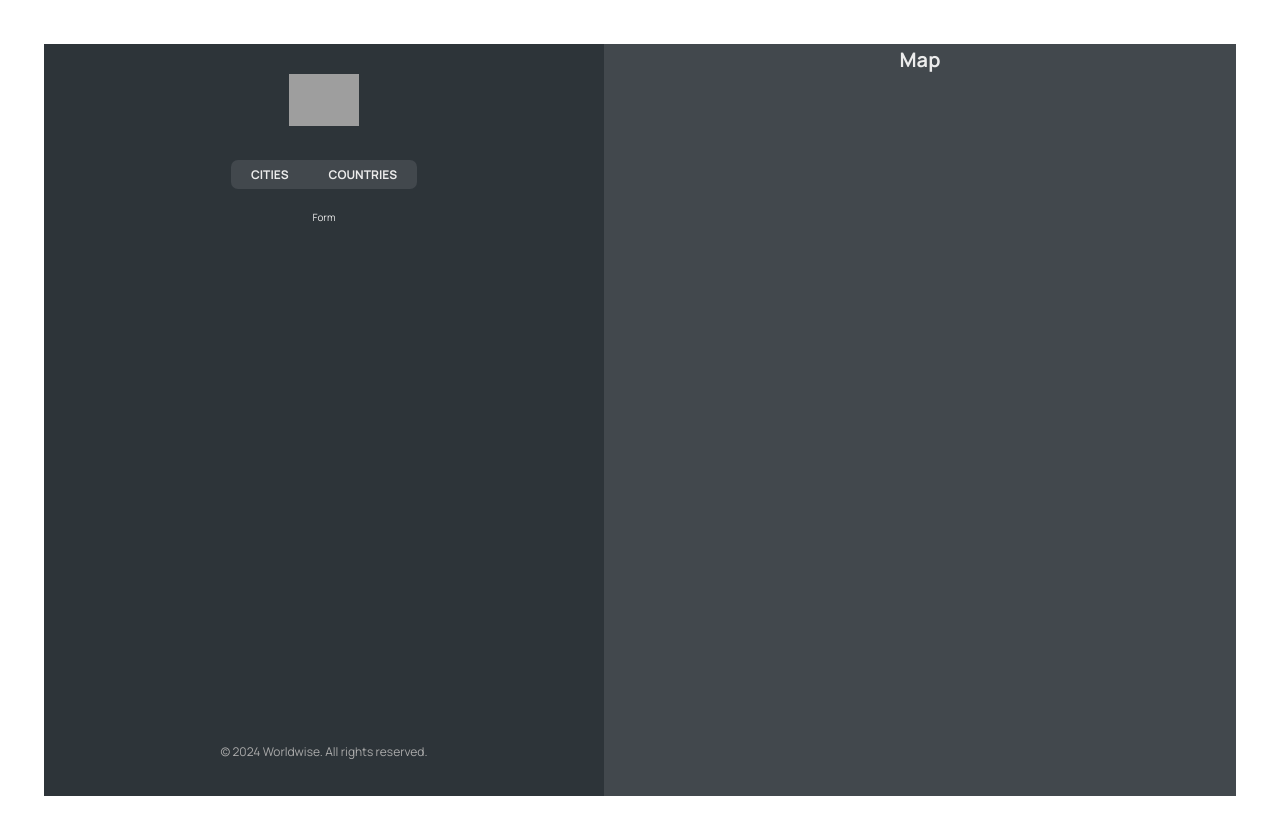
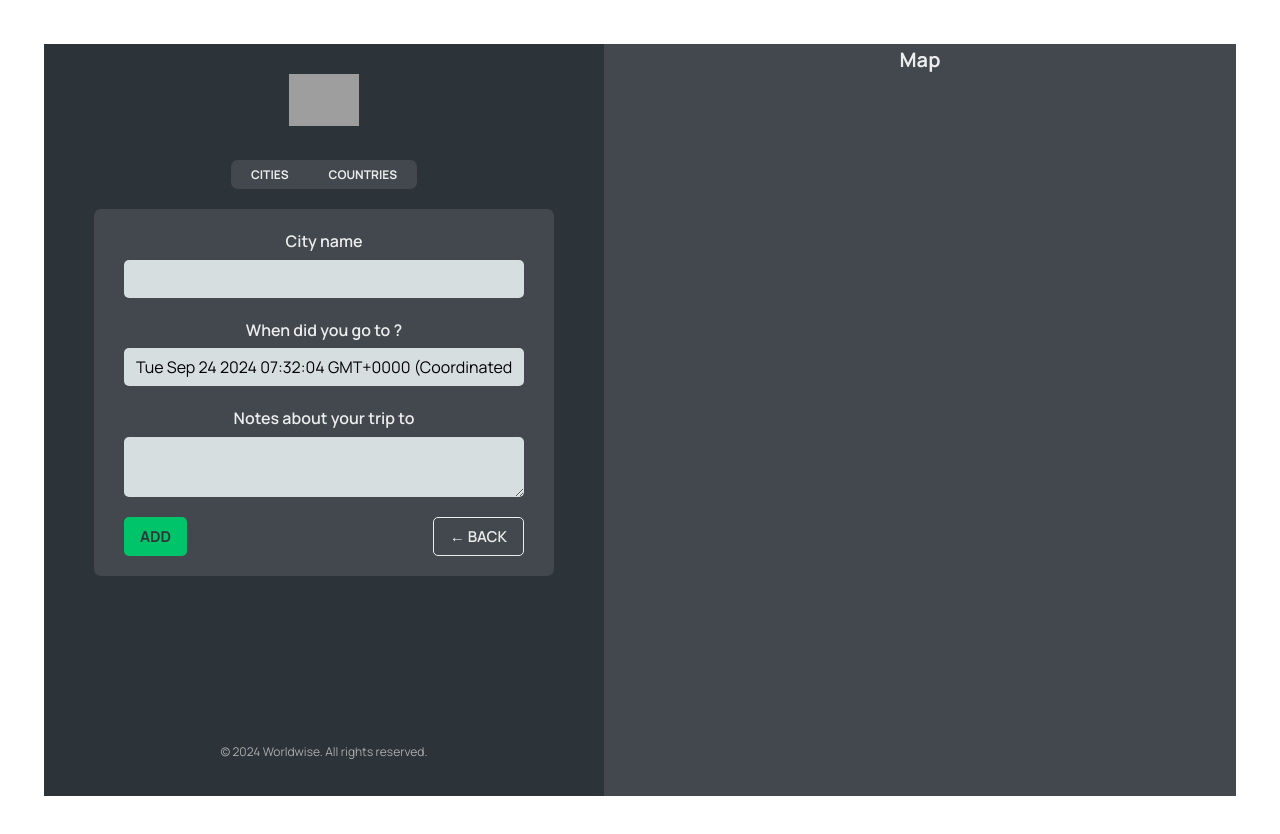
Before and after one commit to lu55by/jonas-worldwise, a React (Vite) app: page /app/form in a window 1280 px wide. Shown: the top 834 px of the page. Built offline with nearby package versions, Linux system fonts and the light colour scheme; data requests are answered from the project's data file; grey boxes are pictures that could not be loaded.

Commit message:
Programmatic Navigation with useNavigate.

```diff
--- a/src/App.jsx
+++ b/src/App.jsx
@@ -10,6 +10,7 @@
 import { useEffect, useState } from "react";
 import CountryList from "./components/CountryList";
 import City from "./components/City";
+import Form from "./components/Form";
 
 const URL = "http://localhost:9000";
 
@@ -56,7 +57,7 @@
               path="countries"
               element={<CountryList cities={cities} isLoading={isLoading} />}
             />
-            <Route path="form" element={<p>Form</p>} />
+            <Route path="form" element={<Form />} />
           </Route>
         </Routes>
       </BrowserRouter>
--- /dev/null
+++ b/src/components/Button.jsx
@@ -0,0 +1,8 @@
+import styles from "./Button.module.css";
+export default function Button({ children, type, onClick }) {
+  return (
+    <button className={`${styles.btn} ${styles[type]}`} onClick={onClick}>
+      {children}
+    </button>
+  );
+}
--- a/src/components/Form.jsx
+++ b/src/components/Form.jsx
@@ -3,6 +3,8 @@
 import { useState } from "react";
 
 import styles from "./Form.module.css";
+import { useNavigate } from "react-router-dom";
+import Button from "./Button";
 
 export function convertToEmoji(countryCode) {
   const codePoints = countryCode
@@ -17,6 +19,8 @@
   const [country, setCountry] = useState("");
   const [date, setDate] = useState(new Date());
   const [notes, setNotes] = useState("");
+
+  const navigate = useNavigate();
 
   return (
     <form className={styles.form}>
@@ -49,8 +53,19 @@
       </div>
 
       <div className={styles.buttons}>
-        <button>Add</button>
-        <button>&larr; Back</button>
+        <Button type="primary" onClick={() => {}}>
+          Add
+        </Button>
+        <Button
+          type="back"
+          onClick={(e) => {
+            e.preventDefault();
+            // Navigate to previous page
+            navigate(-1);
+          }}
+        >
+          &larr; Back
+        </Button>
       </div>
     </form>
   );
--- a/src/components/Map.jsx
+++ b/src/components/Map.jsx
@@ -1,11 +1,13 @@
-import { useSearchParams } from "react-router-dom";
+import { useNavigate, useSearchParams } from "react-router-dom";
 import styles from "./Map.module.css";
 export default function Map() {
   const [searchParameters, setSearchParameters] = useSearchParams();
   const lat = searchParameters.get("lat");
   const lng = searchParameters.get("lng");
+
+  const navigate = useNavigate();
   return (
-    <div className={styles.mapContainer}>
+    <div className={styles.mapContainer} onClick={() => navigate("form")}>
       <h1>Map</h1>
       {lat && (
         <>
```
